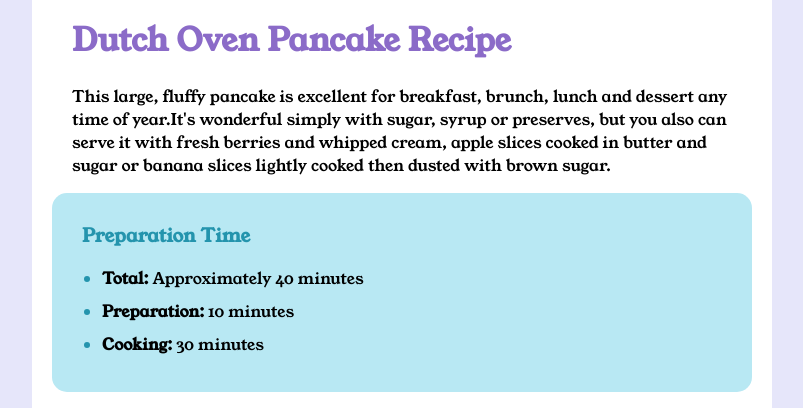
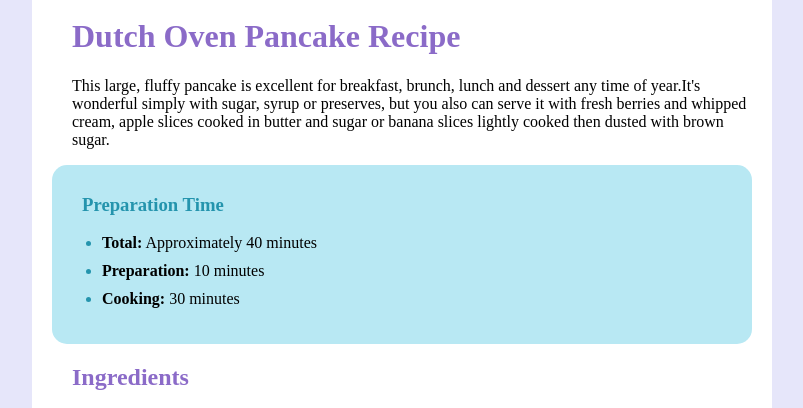
Before and after one commit to Melanie-Cabriales/Recipe-Page, a plain HTML site: page index.html in a window 1280 px wide. Shown: the part 371-779 px from the top of the page, without its empty margins (238-1041 px from the left). Drawn offline with Linux system fonts and the light colour scheme.

Commit message:
Font Change

```diff
--- a/index.html
+++ b/index.html
@@ -5,10 +5,6 @@
   <meta name="viewport" content="width=device-width, initial-scale=1.0"> <!-- displays site properly based on user's device -->
   <title>Frontend Mentor | Recipe Page</title>
   <link rel="stylesheet" href="recipe.css">
-
-  <link rel="preconnect" href="https://fonts.googleapis.com">
-  <link rel="preconnect" href="https://fonts.gstatic.com" crossorigin>
-  <link href="https://fonts.googleapis.com/css2?family=Young+Serif&display=swap" rel="stylesheet">
 </head>
     <body>
        <main class="rounded-container">
--- a/recipe.css
+++ b/recipe.css
@@ -36,7 +36,7 @@ p{
 }
 
 body{
-    font-family: 'Young Serif',serif;
+    font-family: 'Times New Roman', Times, serif;
     background-color:lavender ;
     display: flex;
     justify-content: center;
```
